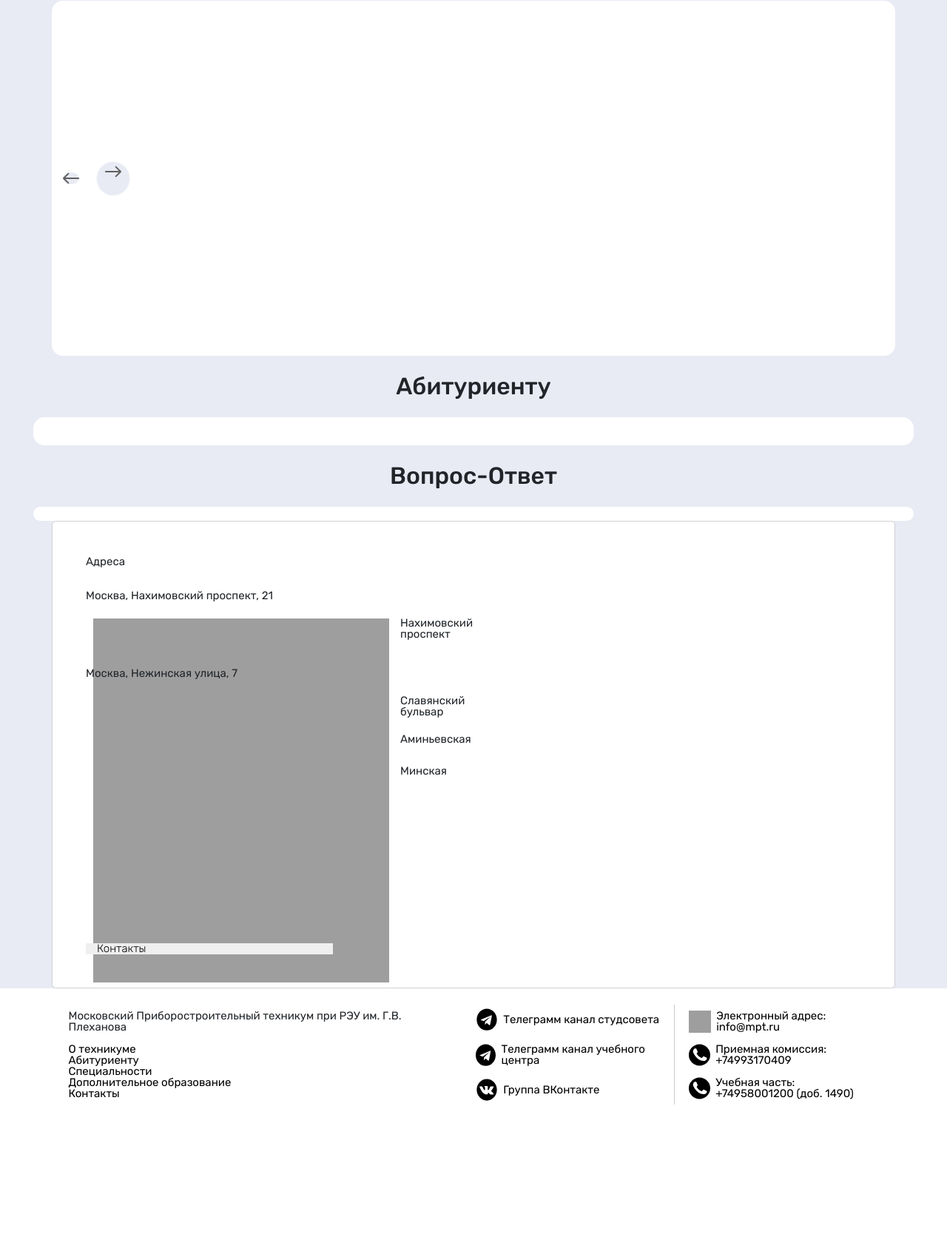
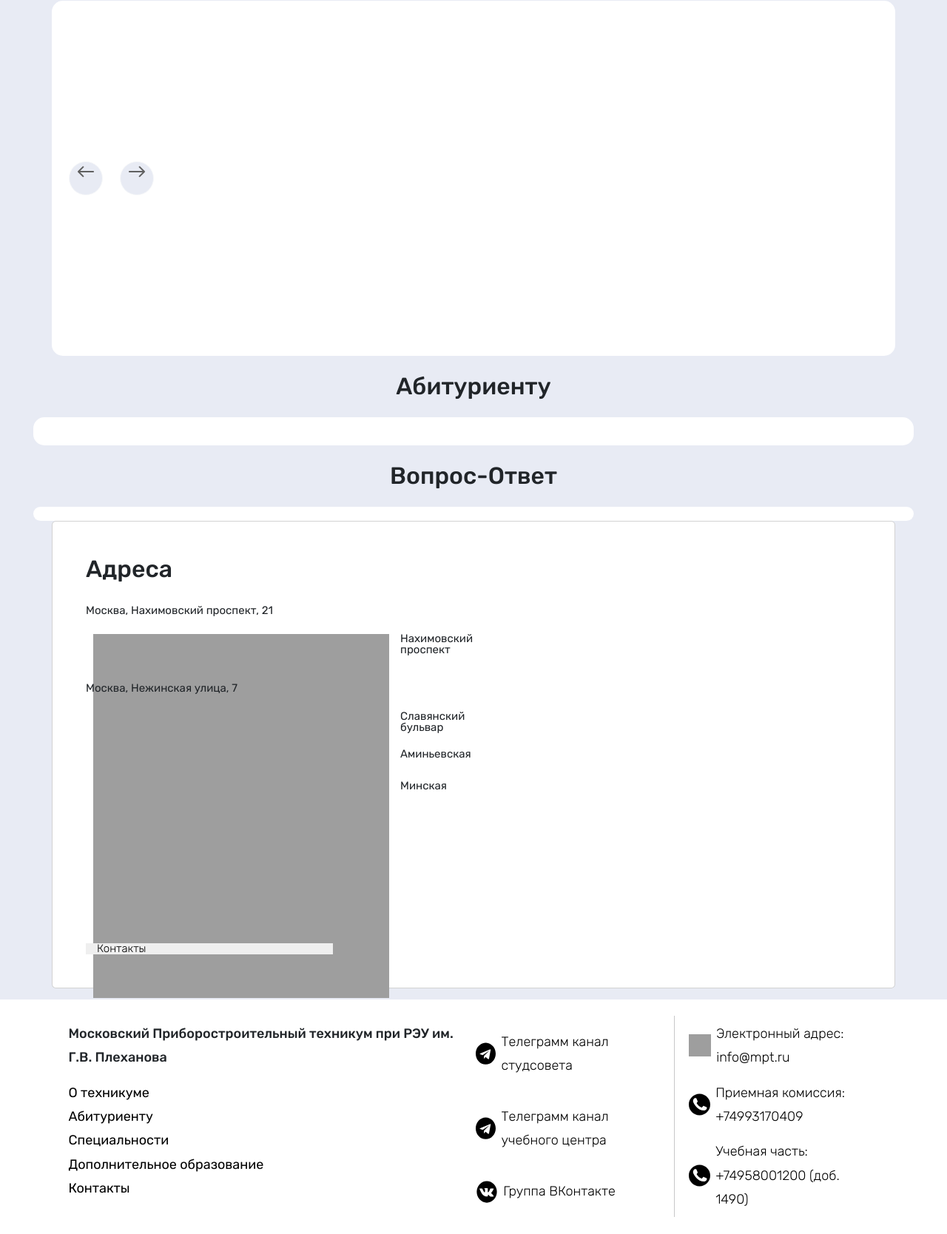
Before and after one commit to Liromanz/roflan_pominki4k, a Django app: page / in a window 1280 px wide. Shown: the part 2400-4068 px from the top of the page at 74% size. Before the commit the page ends 3893 px from the top, so only its background shows below. Run offline with Django 5.2, Linux system fonts and the light colour scheme; data that the repository does not hold is empty; some libraries are stand-ins or nearby versions; grey boxes are pictures that could not be loaded.

Commit message:
Футтер отступы, стрелки в новостях и программах

```diff
--- a/mptsite/base_template/elements/card-carousel.html
+++ b/mptsite/base_template/elements/card-carousel.html
@@ -1,7 +1,7 @@
 {% load static %}
 
 <div class="d-flex gap-2">
-    <button class="my-auto arrow d-flex align-center" id="{{ left_arrow_id }}">
+    <button class="btn btn-light arrow ms-2 my-auto d-none d-md-flex" id="{{ left_arrow_id }}">
         <img src="{% static '/source/img/ARROW.svg' %}" alt="Влево">
     </button>
     <div class="d-flex gap-4" id="{{ container_id }}">
@@ -13,13 +13,13 @@
                  {% endif %}>
                 <h4 class="main-font">{{ card_info }}</h4>
                 <p class="main-font">{{ card_info.description }}</p>
-                <button class="main-font btn btn-outline-secondary main-button" href="{{ card_info.link }}">
+                <button class="main-font btn btn-outline-secondary main-button " href="{{ card_info.link }}">
                     Подробнее
                 </button>
             </div>
         </div>
         {% endfor %}
     </div>
-    <button class="btn btn-light arrow ms-2 my-auto" id="{{ right_arrow_id }}"><img
+    <button class="btn btn-light arrow ms-2 my-auto d-none d-md-flex" id="{{ right_arrow_id }}"><img
             src="{% static '/source/img/ARROW.svg' %}" alt="Вправо"></button>
 </div>
--- a/mptsite/base_template/footer_main.html
+++ b/mptsite/base_template/footer_main.html
@@ -1,5 +1,5 @@
 {% load static %}
-<footer>
+<footer class="mt-3">
     <div class="container style-text p-4">
         <div class="row gy-4">
             <div class="col-12 col-lg order-3 order-lg-0 ">
--- a/mptsite/base_template/header_main.html
+++ b/mptsite/base_template/header_main.html
@@ -1,5 +1,5 @@
 {% load static %}
-<header class="main-header s-18">
+<header class="main-header s-18 bg-white">
     <div class="container-lg sticky-top p-0">
         <nav
                 class="navbar navbar-expand-lg navbar-light p-0 s-18"
--- a/mptsite/base_template/header_top.html
+++ b/mptsite/base_template/header_top.html
@@ -1,6 +1,6 @@
 {% load static %}
 
-<header class="header-top">
+<header class="header-top bg-white">
     <div class="container-lg p-0 d-none d-lg-block">
         <nav class="navbar navbar-expand-md p-0 pb-1 pt-1 m-0 ">
 
--- a/mptsite/base_template/map_short.html
+++ b/mptsite/base_template/map_short.html
@@ -2,7 +2,7 @@
       <div class="row">
         <div class="col-12 col-lg-4 d-flex justify-content-between flex-column">
           <div>
-            <h2>Адреса</h2>
+            <h1>Адреса</h1>
             <div class="metro py-4" id="Nahim">Москва, Нахимовский проспект, 21</div>
             <p class="metro-ico">Нахимовский проспект</p>
             <div class="metro py-4" id="Nezhka">Москва, Нежинская улица, 7</div>
--- /dev/null
+++ b/mptsite/base_template/photo_block.html
@@ -0,0 +1,45 @@
+{% load static %}
+<div class="photo-block">
+    <div class="container info-block mb-5">
+        <div class="row p-4">
+            <div class="col order-1 order-lg-0">
+                <div class="d-lg-flex mb-4 ">
+                    <img class="d-none d-lg-block" src="{% static '/source/img/asd.svg' %}" alt="МПТ"/>
+                    <div class="d-none d-lg-block mx-lg-3">
+                        <p class="m-0">
+                            Московский приборостроительный техникум при РЭУ им. Г.В.
+                            Плеханова, обучающая высококлассных программистов и юристов
+                        </p>
+                        <p class="m-0 bold">Построй своё будущее вместе с нами!</p>
+                    </div>
+                </div>
+                <div class="row gap-4 m-0 d-flex flex-column flex-lg-row">
+                    <button type="button" class="choose-specialty col py-2">
+                        Подобрать специальность
+                    </button>
+                    <button type="button" class="submit-documents col py-2">
+                        Подать документы
+                    </button>
+                </div>
+            </div>
+            {% if main_news is not None %}
+            <div class="d-block d-lg-none d-xl-block col-lg-4 order-0 order-lg-1">
+                <div class="d-flex">
+                    <div class="d-flex flex-row flex-lg-column ">
+                        <div class="date-number my-auto me-3 me-lg-0">{{ main_news.date|date:"j" }}</div>
+                        <div class="d-flex flex-column d-xl-block">
+                            <p class="text-uppercase fs-2 fs-lg-1 text-lg-center bold my-auto">{{ main_news.date|date:"F" }}</p>
+                            <p class="text-uppercase fs-2 fs-lg-1 text-lg-center bold my-auto ">в {{ main_news.date|date:"G:i" }}</p>
+                            <p class="d-lg-none fs-2 bold m-0">{{ main_news.name }}</p>
+                        </div>
+                    </div>
+                    <div class="d-none d-lg-flex flex-column">
+                        <p class="fs-4 text-end bold m-0">{{ main_news.name }}</p>
+                        <p class="mt-auto mb-0 text-end" >{{ main_news.description }}</p>
+                    </div>
+                </div>
+            </div>
+            {% endif %}
+        </div>
+    </div>
+</div>
--- a/mptsite/static/css/footer.css
+++ b/mptsite/static/css/footer.css
@@ -1,3 +1,14 @@
+:root{
+    /* !Светлая тема */
+    --primary-background: #E8EBF4;
+    --secondary-background: #ffffff;
+    --primary-foreground: #000000;
+    --secondary-foreground: #5E5E5E;
+    /*Потом переименовать*/
+    --ternary: #F4F1F1;
+    /* !Светлая тема */
+}
+
 a {
     color: black !important;
     &:hover{
@@ -6,6 +17,12 @@ a {
     }
 }
 
+footer{
+    background: var(--secondary-background);
+    line-height: 1.8em;
+    font-size: 18px;
+}
+
 .image-block {
     width: 30px;
     height: 30px;
--- a/mptsite/static/css/main.css
+++ b/mptsite/static/css/main.css
@@ -30,18 +30,30 @@
 }
 
 body {
-    background-color: var(--primary-background);
+    background-color: #E8EBF4;
 }
 
-header {
-    background-color: var(--secondary-background) !important;
-}
+/*header {*/
+/*    background-color: var(--secondary-background) !important;*/
+/*}*/
 
-footer {
-    background-color: var(--secondary-background);
-}
+/*footer {*/
+/*    background-color: var(--secondary-background);*/
+/*}*/
 
 h1{
     font-size: 32px;
     font-weight: var(--Medium);
 }
+
+.bold {
+    font-weight: 500;
+}
+
+.normal {
+    font-weight: 400;
+}
+
+.light {
+    font-weight: 300;
+}
--- a/mptsite/static/css/root.css
+++ b/mptsite/static/css/root.css
@@ -1,10 +1,5 @@
 /*!* Шрифты *!*/
-@font-face {
-    font-family: "Rubik";
-    src: url("../source/fonts/Rubik-Light.ttf") format("truetype");
-    font-weight: 300; /*!* Light *!*/
-    font-style: normal;
-}
+/**/
 @font-face {
     font-family: "Rubik";
     src: url("../fonts/Rubik-Regular.ttf") format("truetype");
@@ -35,7 +30,6 @@
     font-weight: 900; /*!* Black *!*/
     font-style: normal;
 }
-@media (min-width: 992px) {
 :root {
     /* ? Цвета */
     --Light: 300;
@@ -51,8 +45,6 @@
             rgba(0, 0, 0, 0.49) 60%,
             rgba(0, 0, 0, 0.6) 100%
     );
-
-    }
 }
 
 :root[data-theme="light"] {
--- a/mptsite/static/css/training_program.css
+++ b/mptsite/static/css/training_program.css
@@ -7,10 +7,10 @@
 }
 
 .arrow {
-    font-size: 1.5rem !important;
-    background-color: var(--background-color) !important;
-    color: var(--font-secondary-fg-color) !important;
-    border-radius: 100% !important;
+    background-color: var(--background-color) ;
+    color: var(--font-secondary-fg-color) ;
+    border-radius: 100% ;
+    height: 46.5px;
 }
 
 .checkbox-container {
--- a/mptsite/templates/mptsite/index.html
+++ b/mptsite/templates/mptsite/index.html
@@ -2,7 +2,6 @@
 {% load static %}
 <html lang="en">
 <head>
-<!--    <link rel="stylesheet" href="{% static 'css/main.css' %}"/>-->
     <link rel="preconnect" href="https://fonts.googleapis.com"/>
     <link rel="preconnect" href="https://fonts.gstatic.com" crossorigin/>
     <link href="https://fonts.googleapis.com/css2?family=Rubik:ital,wght@0,300..900;1,300..900&display=swap"
@@ -23,50 +22,7 @@
 {% include 'header_main.html' %}
 <hr class="p-0 m-0">
 
-<div class="photo-block">
-    <div class="container info-block mb-5">
-        <div class="row p-4">
-            <div class="col order-1 order-lg-0">
-                <div class="d-lg-flex mb-4 ">
-                    <img class="d-none d-lg-block" src="{% static '/source/img/asd.svg' %}" alt="МПТ"/>
-                    <div class="d-none d-lg-block mx-lg-3">
-                        <p class="m-0">
-                            Московский приборостроительный техникум при РЭУ им. Г.В.
-                            Плеханова, обучающая высококлассных программистов и юристов
-                        </p>
-                        <p class="m-0 bold">Построй своё будущее вместе с нами!</p>
-                    </div>
-                </div>
-                <div class="row gap-4 m-0 d-flex flex-column flex-lg-row">
-                    <button type="button" class="choose-specialty col py-2">
-                        Подобрать специальность
-                    </button>
-                    <button type="button" class="submit-documents col py-2">
-                        Подать документы
-                    </button>
-                </div>
-            </div>
-            {% if main_news is not None %}
-            <div class="d-block d-lg-none d-xl-block col-lg-4 order-0 order-lg-1">
-                <div class="d-flex">
-                    <div class="d-flex flex-row flex-lg-column ">
-                        <div class="date-number my-auto me-3 me-lg-0">{{ main_news.date|date:"j" }}</div>
-                        <div class="d-flex flex-column d-xl-block">
-                            <p class="text-uppercase fs-2 fs-lg-1 text-lg-center bold my-auto">{{ main_news.date|date:"F" }}</p>
-                            <p class="text-uppercase fs-2 fs-lg-1 text-lg-center bold my-auto ">в {{ main_news.date|date:"G:i" }}</p>
-                            <p class="d-lg-none fs-2 bold m-0">{{ main_news.name }}</p>
-                        </div>
-                    </div>
-                    <div class="d-none d-lg-flex flex-column">
-                        <p class="fs-4 text-end bold m-0">{{ main_news.name }}</p>
-                        <p class="mt-auto mb-0 text-end" >{{ main_news.description }}</p>
-                    </div>
-                </div>
-            </div>
-            {% endif %}
-        </div>
-    </div>
-</div>
+{% include 'photo_block.html' %}
 
 {% include 'about_mpt.html' %}
 
@@ -107,6 +63,5 @@
 <script src="{% static 'js/frequently_asked_questions.js' %}"></script>
 <script src="{% static 'js/training_programs.js' %}"></script>
 <script src="{% static 'js/applicant.js' %}"></script>
-<script src="{% static 'js/header_top.js' %}"></script>
-
+<script src="{% static 'js/map.js' %}"></script>
 </html>
```
Lines whose indentation alone changed are shown as unchanged.
